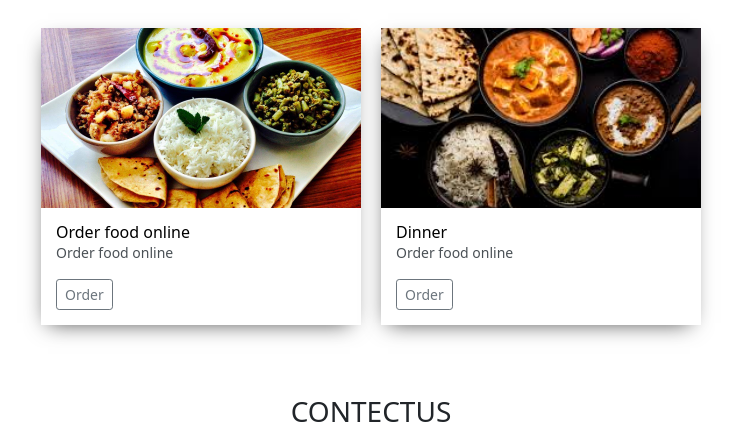
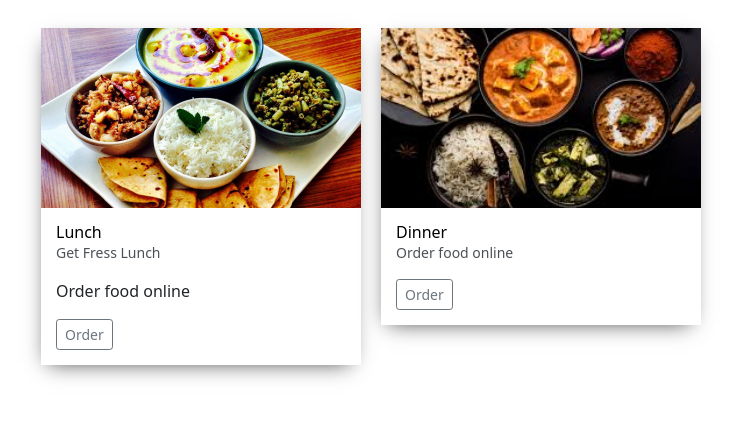
Before and after one commit to Manokamnasingh1/Foodorderapp, a Django app: page / in a window 1280 px wide. Shown: the part 650-1083 px from the top of the page, without its empty margins (269-1006 px from the left). Run offline with Django 4.2, Linux system fonts and the light colour scheme.

Commit message:
Update index.html

```diff
--- a/templates/index.html
+++ b/templates/index.html
@@ -87,8 +87,8 @@
               <div class="post">
                 <img class="thumbnail" src="{% static 'images/Lunch.jpg' %}"></li>
                 <div class="post-preview">
-                  <h6 class="post-title">Order food online</h6>
-                  <p class="post-intro">
+                  <h6 class="post-title">Lunch</h6>
+			<p class="post-intro">Get Fress Lunch</p>
                     Order food online</p>
                     <a href="https://krishnatiffinservicepayment.herokuapp.com/" class="btn btn-sm btn-outline-secondary" >Order</a>
 
```
